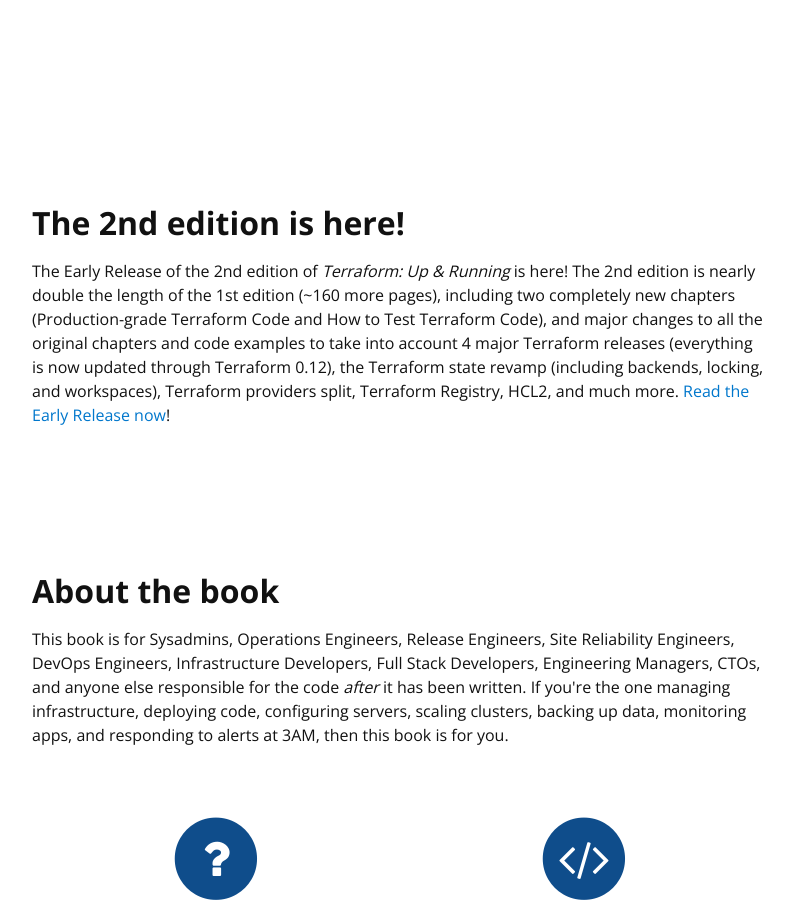
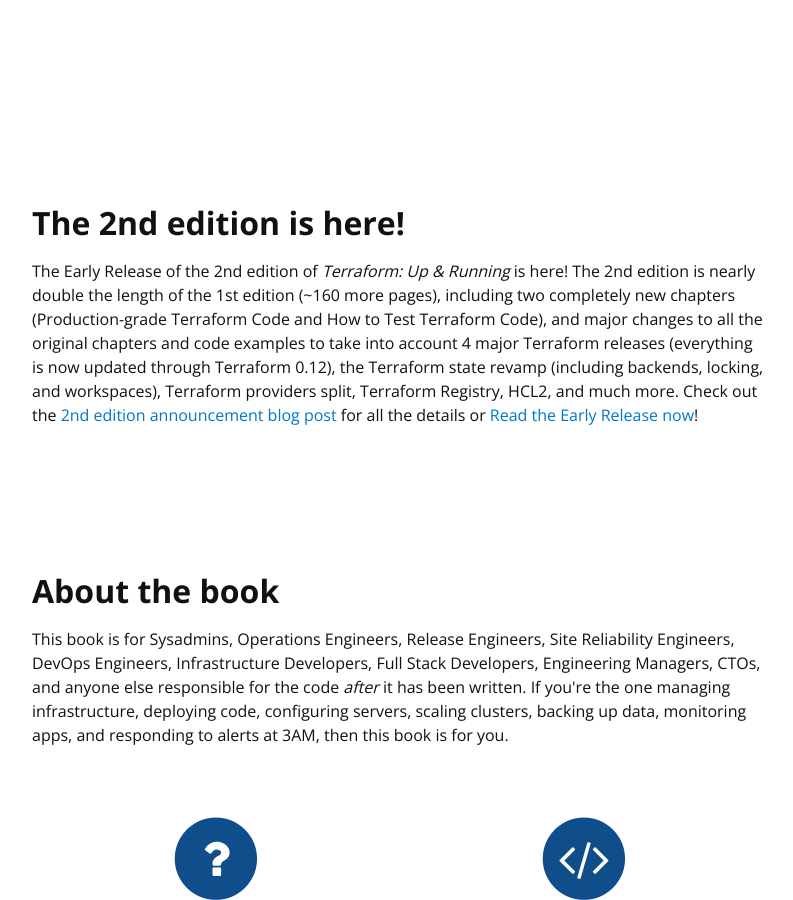
Before and after one commit to brikis98/terraform-up-and-running, a Jekyll site: the page built from index.html, in a window 1280 px wide and 900 px high, scrolled down 725 px. Shown: the whole window, without its empty margins (240-1033 px from the left). Built offline with Jekyll 4.4.1, drawn with Linux system fonts in a browser that asks for light colours; nearby versions of some CDN libraries.

Commit message:
Add link to announcement blog post

```diff
--- a/_includes/early-release-2nd-edition.html
+++ b/_includes/early-release-2nd-edition.html
@@ -6,6 +6,8 @@
     Code and How to Test Terraform Code), and major changes to all the original chapters and code examples to take
     into account 4 major Terraform releases (everything is now updated through Terraform 0.12), the Terraform state
     revamp (including backends, locking, and workspaces), Terraform providers split, Terraform Registry, HCL2, and much
-    more. <a href="#buy-now">Read the Early Release now</a>!
+    more. Check out the
+    <a href="https://blog.gruntwork.io/terraform-up-running-2nd-edition-early-release-is-now-available-b104fc29783f" target="_blank">2nd edition announcement blog post</a>
+    for all the details or <a href="#buy-now">Read the Early Release now</a>!
   </p>
 </section>
```
